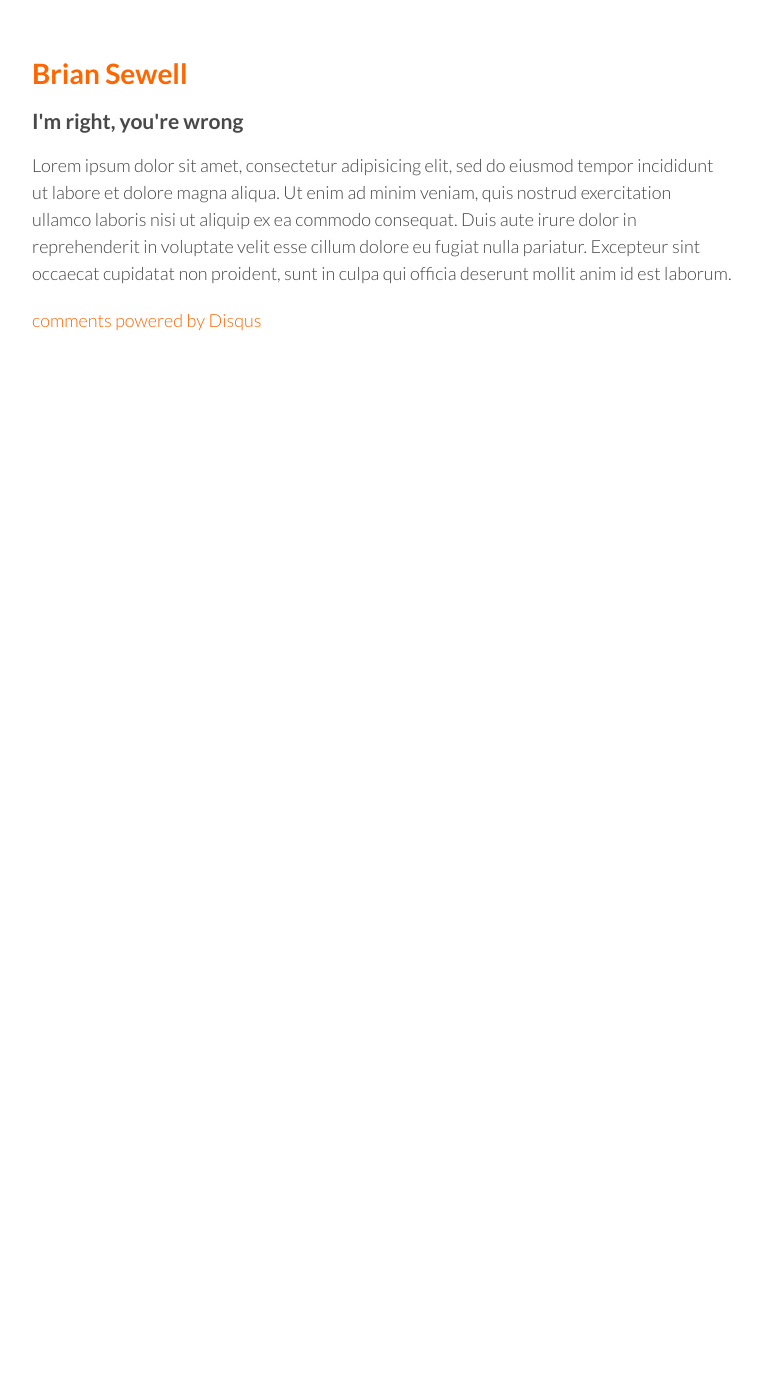
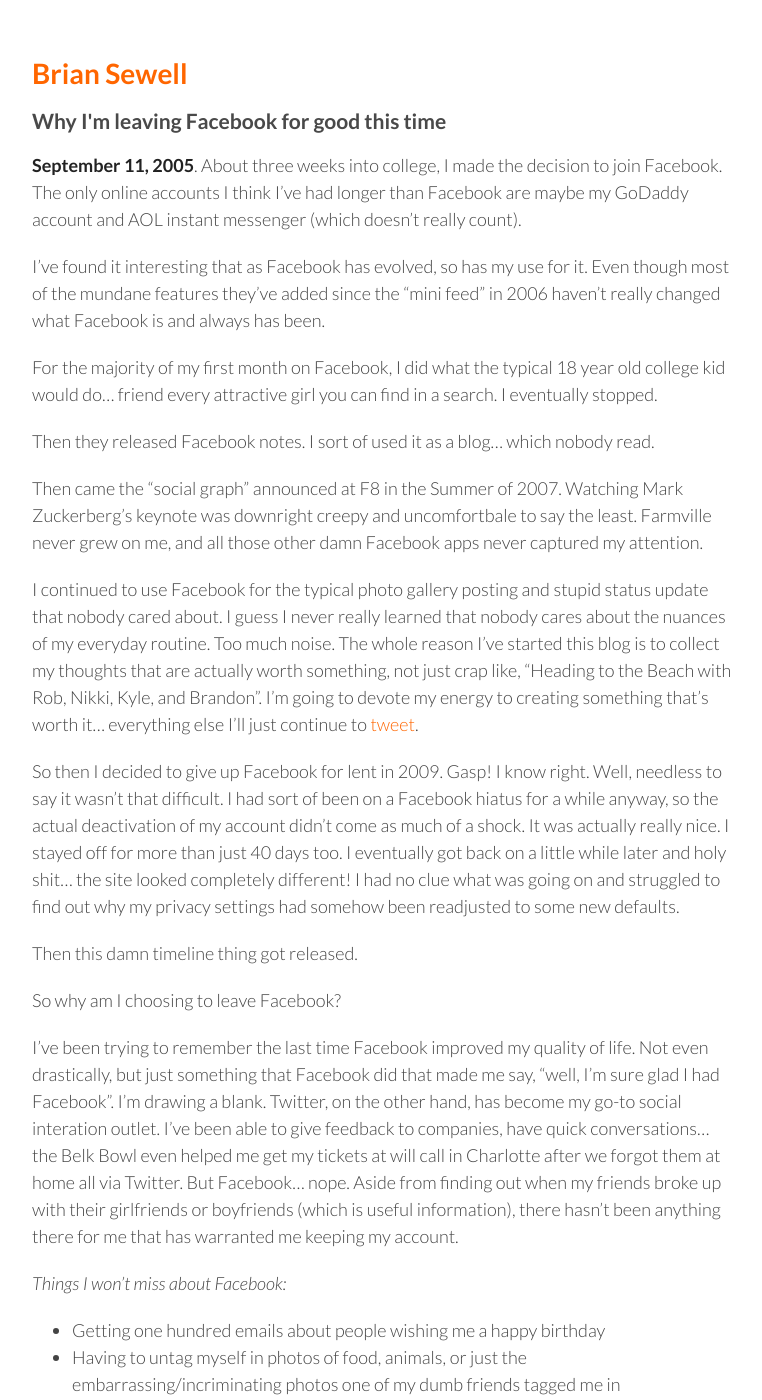
Before and after one commit to bwsewell/bwsewell.github.com, a Jekyll site: the page built from _posts/2012-07-27-im_right_youre_wrong.md, in a window 1280 px wide and 1400 px high. Shown: the whole window, without its empty margins (258-1020 px from the left). Built offline with Jekyll 4.4.1, drawn with Linux system fonts in a browser that asks for light colours; Markdown is read by kramdown in place of the engine named in the settings; comment, search, counter and statistics services are not loaded; some of the changed text lies outside the part shown.

Commit message:
First post... booyah

```diff
--- a/_posts/2012-07-27-im_right_youre_wrong.md
+++ b/_posts/2012-07-27-im_right_youre_wrong.md
@@ -10,12 +10,53 @@
 published: true
 tags:
 -
-title: I'm right, you're wrong
+title: Why I'm leaving Facebook for good this time
 ---
 
-Lorem ipsum dolor sit amet, consectetur adipisicing elit, sed do eiusmod
-tempor incididunt ut labore et dolore magna aliqua. Ut enim ad minim veniam,
-quis nostrud exercitation ullamco laboris nisi ut aliquip ex ea commodo
-consequat. Duis aute irure dolor in reprehenderit in voluptate velit esse
-cillum dolore eu fugiat nulla pariatur. Excepteur sint occaecat cupidatat non
-proident, sunt in culpa qui officia deserunt mollit anim id est laborum.
+**September 11, 2005**.  About three weeks into college, I made the decision to join Facebook.  The only online accounts I think I've had longer than Facebook are maybe my GoDaddy account and AOL instant messenger (which doesn't really count).
+
+I've found it interesting that as Facebook has evolved, so has my use for it.  Even though most of the mundane features they've added since the "mini feed" in 2006 haven't really changed what Facebook is and always has been.
+
+For the majority of my first month on Facebook, I did what the typical 18 year old college kid would do... friend every attractive girl you can find in a search.  I eventually stopped.
+
+Then they released Facebook notes.  I sort of used it as a blog... which nobody read.
+
+Then came the "social graph" announced at F8 in the Summer of 2007.  Watching Mark Zuckerberg's keynote was downright creepy and uncomfortbale to say the least.  Farmville never grew on me, and all those other damn Facebook apps never captured my attention.
+
+I continued to use Facebook for the typical photo gallery posting and stupid status update that nobody cared about.  I guess I never really learned that nobody cares about the nuances of my everyday routine.  Too much noise.  The whole reason I've started this blog is to collect my thoughts that are actually worth something, not just crap like, "Heading to the Beach with Rob, Nikki, Kyle, and Brandon".  I'm going to devote my energy to creating something that's worth it... everything else I'll just continue to <a href="http://www.twitter.com/bwsewell">tweet</a>.
+
+So then I decided to give up Facebook for lent in 2009.  Gasp!  I know right.  Well, needless to say it wasn't that difficult.  I had sort of been on a Facebook hiatus for a while anyway, so the actual deactivation of my account didn't come as much of a shock.  It was actually really nice.  I stayed off for more than just 40 days too.  I eventually got back on a little while later and holy shit... the site looked completely different!  I had no clue what was going on and struggled to find out why my privacy settings had somehow been readjusted to some new defaults.
+
+Then this damn timeline thing got released.
+
+So why am I choosing to leave Facebook?
+
+I've been trying to remember the last time Facebook improved my quality of life.  Not even drastically, but just something that Facebook did that made me say, "well, I'm sure glad I had Facebook".  I'm drawing a blank.  Twitter, on the other hand, has become my go-to social interation outlet.  I've been able to give feedback to companies, have quick conversations... the Belk Bowl even helped me get my tickets at will call in Charlotte after we forgot them at home all via Twitter.  But Facebook... nope.  Aside from finding out when my friends broke up with their girlfriends or boyfriends (which is useful information), there hasn't been anything there for me that has warranted me keeping my account.
+
+*Things I won't miss about Facebook:*
+* Getting one hundred emails about people wishing me a happy birthday
+* Having to untag myself in photos of food, animals, or just the embarrassing/incriminating photos one of my dumb friends tagged me in
+* Listening to people complain about how you untagged yourself in some of their photos described above.
+* Being invited to "I lost my phone, give me your numbers" groups
+* Changing my privacy settings 20 times a year
+* Seeing people talk crap about people they know can see their Facebook page
+* Seeing people talk crap about people they don't know can see their Facebook page
+* Trying to decide what to make my profile picture
+* Adjusting to a major interface overhaul
+* The fat pile of dookie that is the Facebook App for iPhone
+
+I can't pretend like everything about Facebook was horrible, otherwise I wouldn't have been on it this long... so to be fair...
+
+*Things I will miss about Facebook:*
+* Being able to easily get in touch with people who's email address I don't have
+* Being able to "Login with Facebook" on sites that don't offer any alternative
+* Losing almost 7 years of my documented life story
+* Being reminded when it's a friend's birthday
+* Inviting people to events
+* Changing the site's language to "Pirate"
+
+So I'm about to embark on this historic journey.  I've deactived my account probably 6 times now... and hopefully this time will be the last.  Wish me luck.
+
+This all could have been avoided if only people with .edu addresses could sign up.
+
+See you on Google Plus... SYKE!!!
```
Also changed, not shown: img/fb_2004.png (added).
